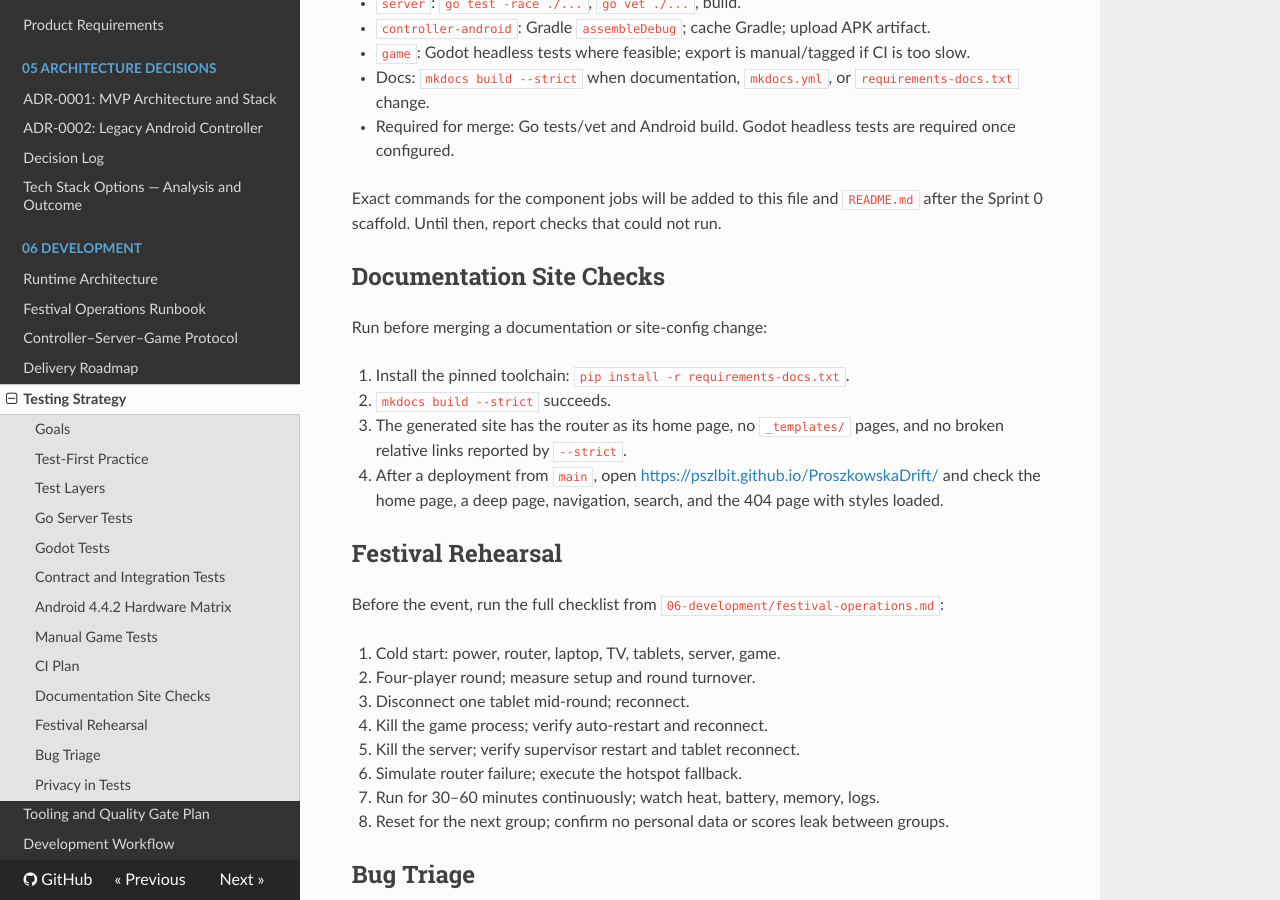
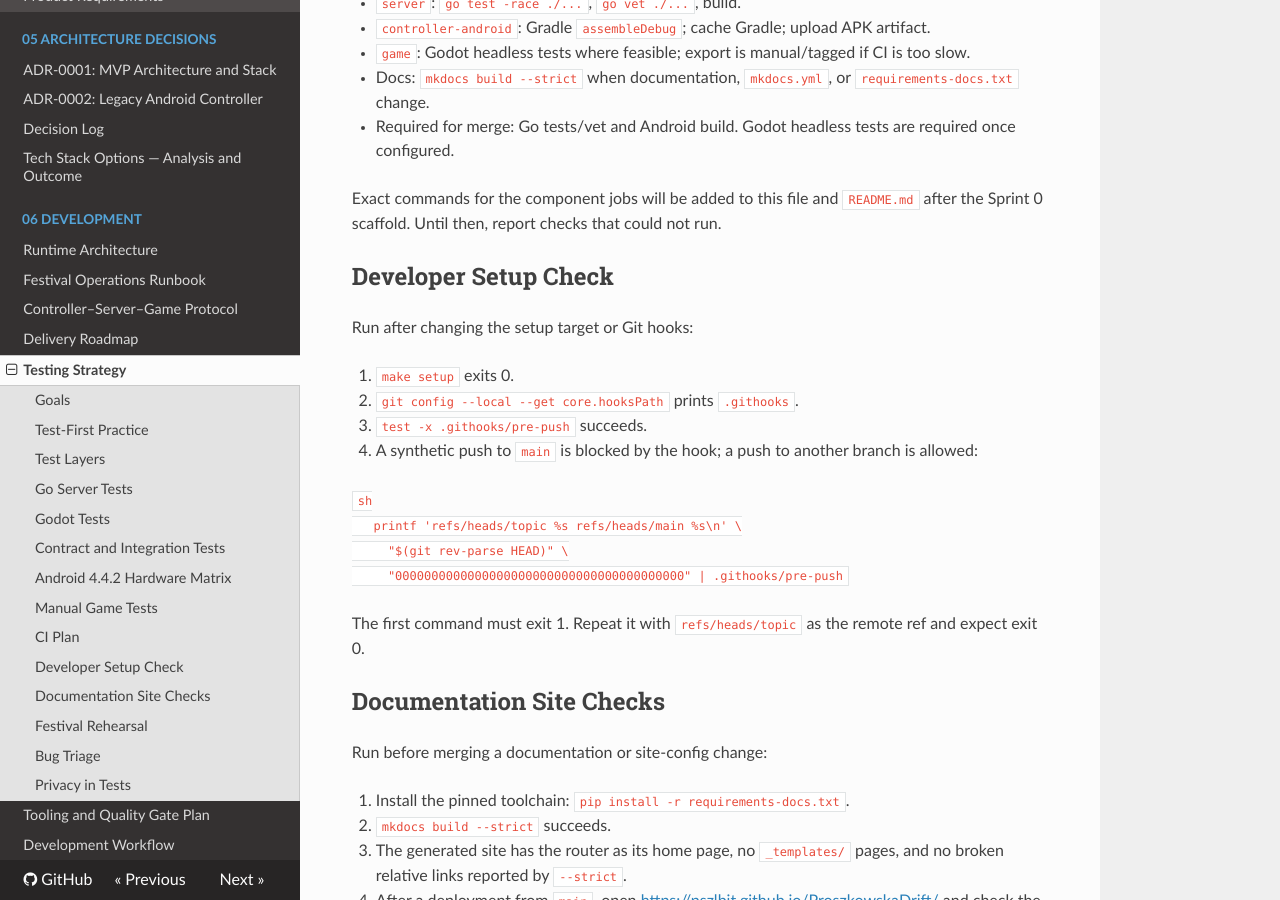
Before and after one commit to PSZLBit/ProszkowskaDrift, an MkDocs documentation site: the page built from documentation/06-development/testing.md, in a window 1280 px wide and 900 px high, scrolled down 3307 px. Built offline with MkDocs 1.6.1, drawn with Linux system fonts in a browser that asks for light colours; nearby versions of some CDN libraries.

Commit message:
chore(ops): add local setup target and guide
Add a Makefile with a make setup entry point that installs the repository hooks, and document the clone-and-setup flow in the README. Update the workflow, tooling, and testing docs to use the new command and record the manual setup check.

````diff
--- a/documentation/06-development/testing.md
+++ b/documentation/06-development/testing.md
@@ -139,6 +139,25 @@ details, triggers, and the "do not add yet" list live in
 Exact commands for the component jobs will be added to this file and `README.md`
 after the Sprint 0 scaffold. Until then, report checks that could not run.
 
+## Developer Setup Check
+
+Run after changing the setup target or Git hooks:
+
+1. `make setup` exits 0.
+2. `git config --local --get core.hooksPath` prints `.githooks`.
+3. `test -x .githooks/pre-push` succeeds.
+4. A synthetic push to `main` is blocked by the hook; a push to another branch
+   is allowed:
+
+   ```sh
+   printf 'refs/heads/topic %s refs/heads/main %s\n' \
+     "$(git rev-parse HEAD)" \
+     "0000000000000000000000000000000000000000" | .githooks/pre-push
+   ```
+
+   The first command must exit 1. Repeat it with `refs/heads/topic` as the
+   remote ref and expect exit 0.
+
 ## Documentation Site Checks
 
 Run before merging a documentation or site-config change:
````
Also changed, not shown: README.md (+39 -0 lines), documentation/06-development/tooling-plan.md (+8 -2 lines), documentation/06-development/workflow.md (+7 -3 lines), 1 other file.
